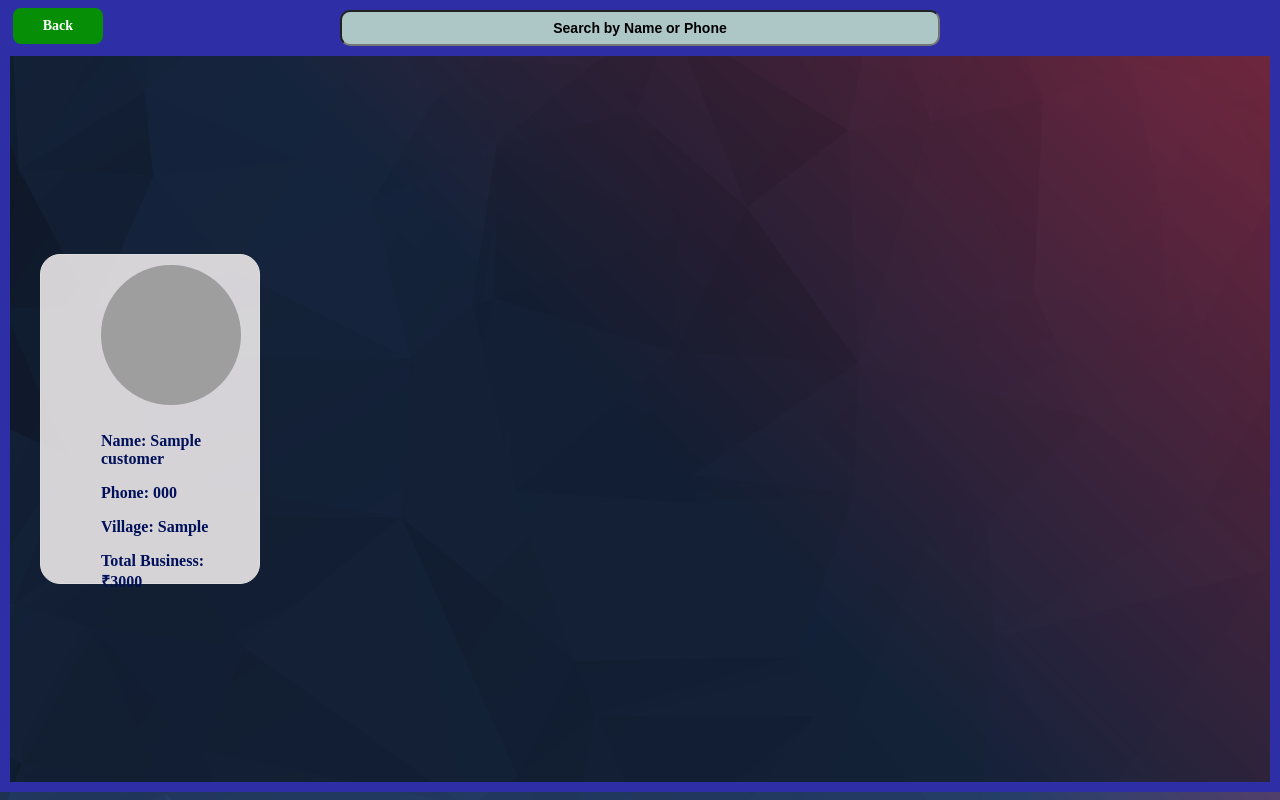
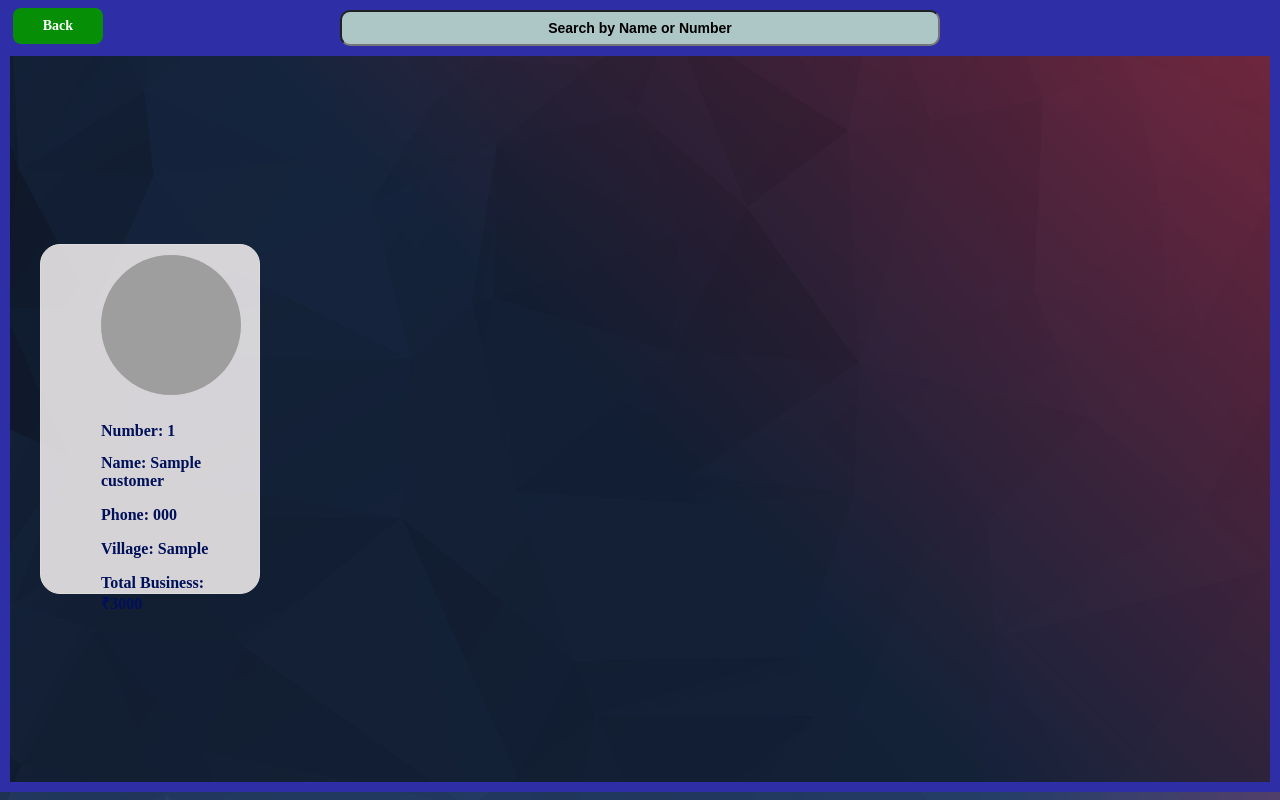
Before and after one commit to revanthbolli1/dairy, a Flask app: page /customerspage in a window 1280 px wide. Run offline with Flask 3, Linux system fonts and the light colour scheme; the visitor is signed in with stand-in values (Sample User, id 1); a database or web service that is not in the repository returns one stand-in record (values such as "Sample title"); grey boxes are pictures that could not be loaded.

Commit message:
modified customer controls

```diff
--- a/static/scripts/customers.js
+++ b/static/scripts/customers.js
@@ -8,10 +8,10 @@ document.addEventListener("DOMContentLoaded", function() {
         const cards = customerCards.querySelectorAll(".customer-card");
 
         cards.forEach(card => {
-            const customerName = card.querySelector("h2").textContent.toLowerCase();
-            const customerPhone = card.querySelector(".phone").textContent.toLowerCase();
+            const customerName = card.querySelector(".name").textContent.toLowerCase();
+            const customerid = card.querySelector(".id").textContent.toLowerCase();
 
-            if (customerName.includes(searchQuery) || customerPhone.includes(searchQuery)) {
+            if (customerName.includes(searchQuery) || customerid.includes(searchQuery)) {
                 card.style.display = "block"; // Show matching cards
             } else {
                 card.style.display = "none";  // Hide non-matching cards
--- a/static/styles/customers.css
+++ b/static/styles/customers.css
@@ -36,7 +36,7 @@ body{
     border: 1px solid #ddd;
     padding: 10px;
     width:300px;
-    height:330px;
+    height:350px;
     width: calc(20% - 20px);
     box-sizing: border-box;
     background-color: rgba(246, 242, 242, 0.859);
@@ -106,7 +106,7 @@ body{
     border:2px solid#0ada11;
     color: rgb(255, 255, 255);
 }
-.name,.phone,.village,.total{
+.name,.phone,.village,.total,.id{
     font-size: 16px;
     color:rgb(0, 16, 89);
     font-weight: bold;
--- a/templates/customers.html
+++ b/templates/customers.html
@@ -8,12 +8,13 @@
 <body>
     <div class="search-bar">
         <a href="/customerspage/back" class = back-button id="back-button">Back</a>
-        <input type="text" id="search-input" placeholder="Search by Name or Phone">
+        <input type="text" id="search-input" placeholder="Search by Name or Number">
     </div>
     <div class="customer-cards">
         {% for customer in customers %}
         <div class="customer-card">
             <img src="{{ customer.customer_pic }}" alt="{{ customer.customer_name }} Image">
+            <h2 class="id">Number: {{ customer.customer_id }}</h2>
             <h2 class="name">Name: {{ customer.customer_name }}</h2>
             <p class ="phone">Phone: {{ customer.customer_phone }}</p>
             <p class ="village">Village: {{ customer.customer_village }}</p>
```
Also changed, not shown: static/scripts/addcustomer.js (+20 -2 lines), 1 other file.
